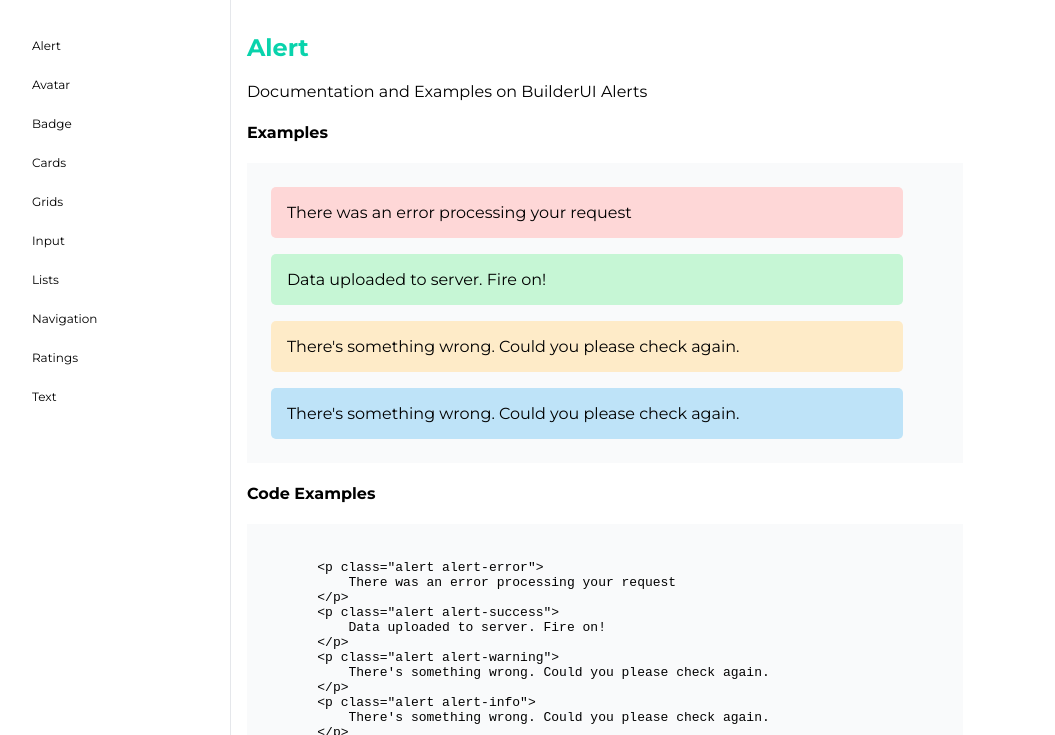
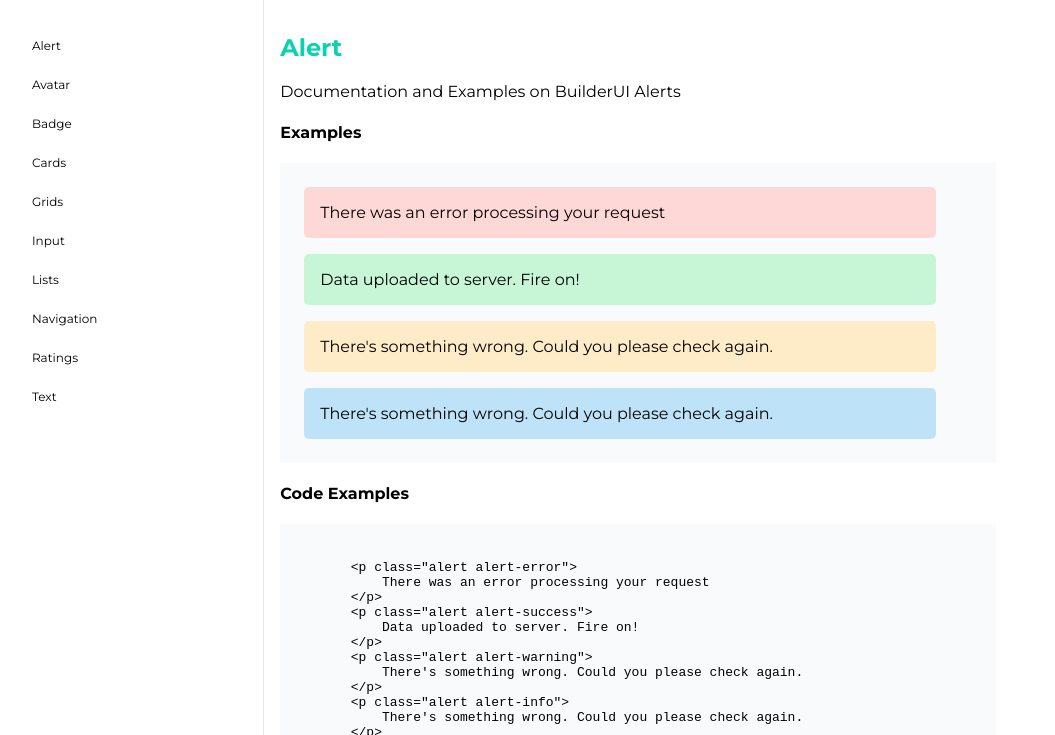
Before and after one commit to shanudjn/BuilderUI, a plain HTML site: page index.html in a window 1280 px wide. Shown: the part 65-800 px from the top of the page, without its empty margins (0-1055 px from the left). Drawn offline with Linux system fonts and the light colour scheme.

Commit message:
initial commit

```diff
--- a/styles/styles.css
+++ b/styles/styles.css
@@ -106,9 +106,9 @@ footer{
 body{
     display:grid;
     grid-template-areas:
-    "nav nav nav nav "
-    "aside doc doc doc "
-    "footer footer footer footer";
+    "nav nav nav "
+    "aside doc doc"
+    "footer footer footer";
 }
 
 @media only screen and (max-width: 768px){
```
